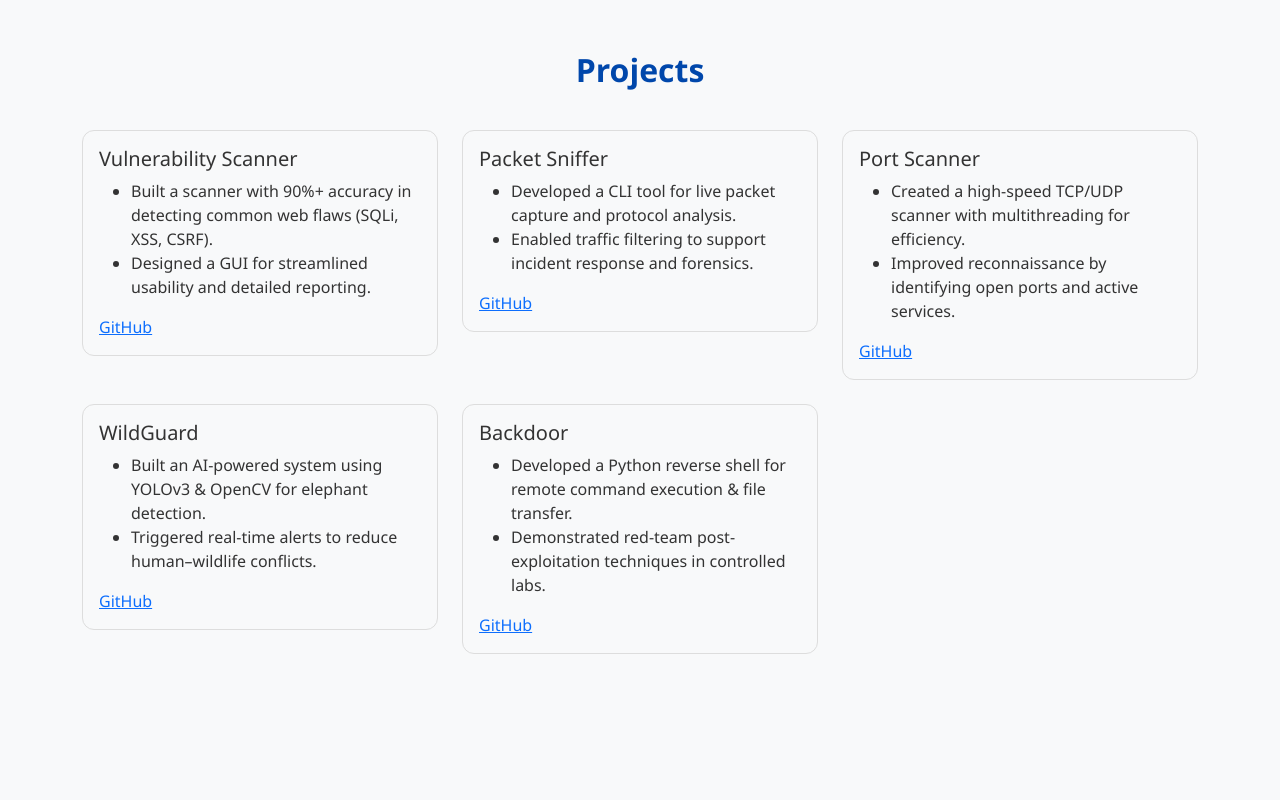
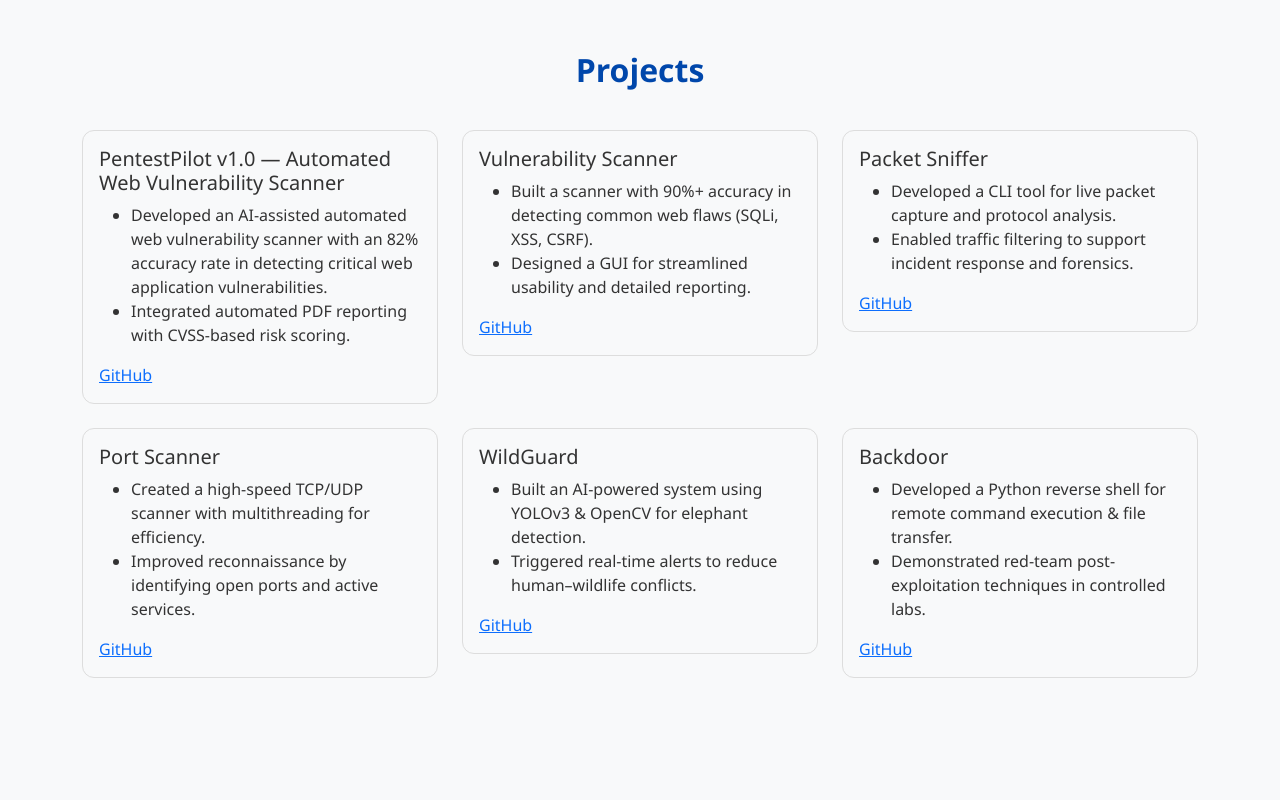
Before and after one commit to AruvasgaChithan/portfolio, a plain HTML site: page index.html in a window 1280 px wide. Shown: the part 2040-2840 px from the top of the page. Drawn offline with nearby package versions, Linux system fonts and the light colour scheme.

Commit message:
Update index.html

```diff
--- a/index.html
+++ b/index.html
@@ -152,57 +152,81 @@ security</p>
 
 
 <!-- Projects -->
+<!-- Projects Section -->
 <section id="projects" class="bg-light">
   <h2>Projects</h2>
   <div class="container">
     <div class="row g-4">
-      <div class="col-md-4"><div class="project-card p-3">
+      <div class="col-md-4">
+        <div class="project-card p-3">
+          <h5>PentestPilot v1.0 — Automated Web Vulnerability Scanner</h5>
+          <ul>
+            <li>Developed an AI-assisted automated web vulnerability scanner with an 82% accuracy rate in detecting critical web application vulnerabilities.</li>
+            <li>Integrated automated PDF reporting with CVSS-based risk scoring.</li>
+          </ul>
+          <a href="https://github.com/AruvasgaChithan/Pentestpilot-V1.0.git" target="_blank">GitHub</a>
+        </div>
+      </div>
+
+      <div class="col-md-4">
+        <div class="project-card p-3">
           <h5>Vulnerability Scanner</h5>
           <ul>
             <li>Built a scanner with 90%+ accuracy in detecting common web flaws (SQLi, XSS, CSRF).</li>
             <li>Designed a GUI for streamlined usability and detailed reporting.</li>
           </ul>
           <a href="https://github.com/AruvasgaChithan/Vulnerability-Scanner.git" target="_blank">GitHub</a>
-      </div></div>
-      <div class="col-md-4"><div class="project-card p-3">
+        </div>
+      </div>
+
+      <div class="col-md-4">
+        <div class="project-card p-3">
           <h5>Packet Sniffer</h5>
-
           <ul>
             <li>Developed a CLI tool for live packet capture and protocol analysis.</li>
             <li>Enabled traffic filtering to support incident response and forensics.</li>
           </ul>
           <a href="https://github.com/AruvasgaChithan/Packer_Sniffer.git" target="_blank">GitHub</a>
-      </div></div>
-      <div class="col-md-4"><div class="project-card p-3">
+        </div>
+      </div>
+
+      <div class="col-md-4">
+        <div class="project-card p-3">
           <h5>Port Scanner</h5>
           <ul>
             <li>Created a high-speed TCP/UDP scanner with multithreading for efficiency.</li>
             <li>Improved reconnaissance by identifying open ports and active services.</li>
           </ul>
+          <a href="https://github.com/AruvasgaChithan/CLI-PortScanner.git" target="_blank">GitHub</a>
+        </div>
+      </div>
 
-        <a href="https://github.com/AruvasgaChithan/CLI-PortScanner.git" target="_blank">GitHub</a>
-      </div></div>
-      <div class="col-md-4"><div class="project-card p-3">
+      <div class="col-md-4">
+        <div class="project-card p-3">
           <h5>WildGuard</h5>
           <ul>
             <li>Built an AI-powered system using YOLOv3 & OpenCV for elephant detection.</li>
             <li>Triggered real-time alerts to reduce human–wildlife conflicts.</li>
           </ul>
+          <a href="https://github.com/AruvasgaChithan/WildGuard.git" target="_blank">GitHub</a>
+        </div>
+      </div>
 
-        <a href="https://github.com/AruvasgaChithan/WildGuard.git" target="_blank">GitHub</a>
-      </div></div>
-      <div class="col-md-4"><div class="project-card p-3">
+      <div class="col-md-4">
+        <div class="project-card p-3">
           <h5>Backdoor</h5>
           <ul>
             <li>Developed a Python reverse shell for remote command execution & file transfer.</li>
             <li>Demonstrated red-team post-exploitation techniques in controlled labs.</li>
           </ul>
-
           <a href="https://github.com/AruvasgaChithan/Backdoor.git" target="_blank">GitHub</a>
-      </div></div>
+        </div>
+      </div>
     </div>
   </div>
 </section>
+
+
 
 
 <!-- Skills Section -->
@@ -281,9 +305,9 @@ security</p>
     <div class="row g-4 justify-content-center">
       <!-- Certificate 1 -->
       <div class="col-md-4 d-flex align-items-stretch">
-        <a href="https://verify.elearnsecurity.com/ejpt/12345" target="_blank" class="w-100 text-decoration-none" style="color:inherit;">
+        <a href="https://certs.ine.com/38a880b7-0edf-4625-8eb6-0c0e2d2a9bb1#acc.RYdewMLj" target="_blank" class="w-100 text-decoration-none" style="color:inherit;">
           <div class="card shadow-sm h-100 text-center" style="max-width: 320px; margin:auto; border-radius:16px; transition: box-shadow .2s;">
-            <img src="https://redteamacademy.ae/wp-content/uploads/2025/07/eJPT-certification-Sample.webp" alt="eJPT Certification" class="card-img-top p-3" style="height:220px; object-fit:contain; border-radius:16px 16px 0 0;">
+            <img src="EJPT.png" alt="eJPT Certification" class="card-img-top p-3" style="height:220px; object-fit:contain; border-radius:16px 16px 0 0;">
             <div class="card-body">
               <h5 class="card-title mb-2" style="font-size:1.15rem;">eJPT (Junior Penetration Tester)<br><b style="color:green">82%</b></h5>
               <p class="card-text text-muted mb-0" style="font-size:1rem;">INE / eLearnSecurity</p>
@@ -357,7 +381,7 @@ security</p>
       <div class="col-md-4">
         <div class="achievement">
           <i class="bi bi-trophy-fill"></i>
-         <p>2nd prize - Paper Presentation<br><small>Christ the King Engineering College(OCT 2024)</small></p>
+          <p>2nd prize - Paper Presentation<br><small>Christ the King Engineering College (Oct 2024)</small></p>
         </div>
       </div>
       <div class="col-md-4">
@@ -378,10 +402,15 @@ security</p>
           <p>Published Research Paper – International Conference<br><small>Automating Web Application Penetration Testing using AI (Apr 2025)</small></p>
         </div>
       </div>
+      <div class="col-md-4">
+        <div class="achievement">
+          <i class="bi bi-trophy-fill"></i>
+          <p>SSEC Visionary Award 2K25 – Tech Excellence & Code Master Award<br><small>Sree Sakthi Engineering College (Nov 2025)</small></p>
+        </div>
+      </div>
     </div>
   </div>
 </section>
-
 
 <!-- Contact Section -->
 <section id="contact" class="py-5">
```
Lines whose indentation alone changed are shown as unchanged.
